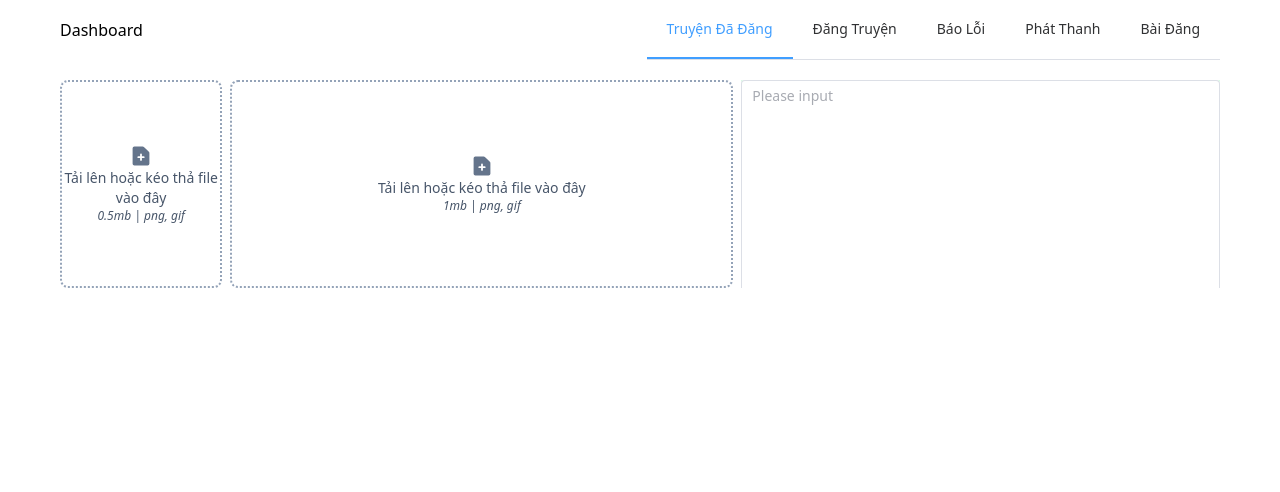
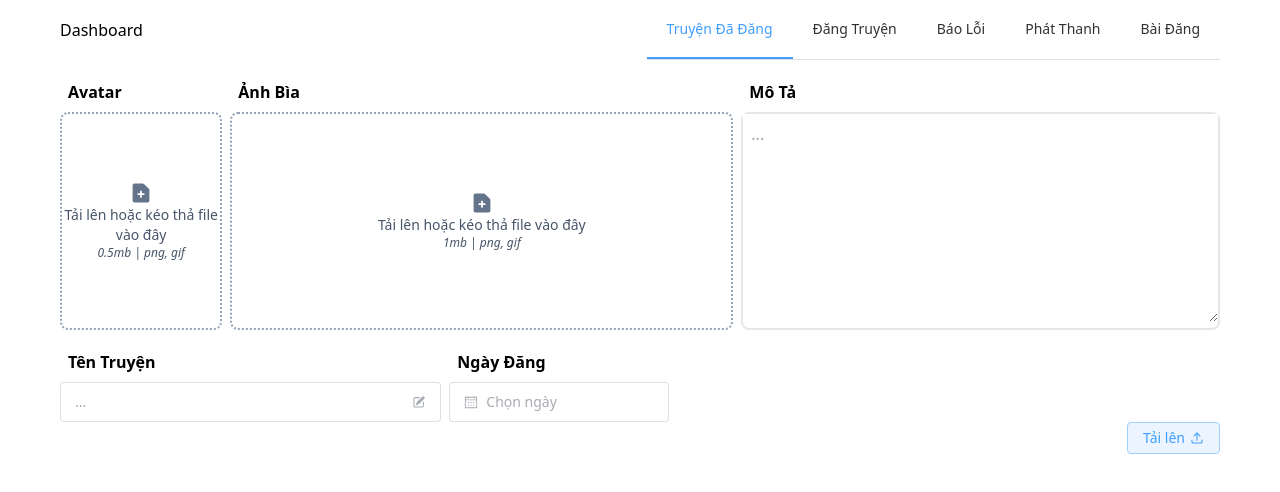
Before and after one commit to rikkapro0128/admin-ui-manga, a Vue app: page /upload-manga in a window 1280 px wide. Shown: the top 492 px of the page. Built offline with nearby package versions, Linux system fonts and the light colour scheme.

Commit message:
add vuex, table mangas

```diff
--- a/package.json
+++ b/package.json
@@ -18,6 +18,7 @@
     "url": "^0.11.0",
     "vue": "^3.2.45",
     "vue-router": "4.1.6",
+    "vuex": "^4.0.2",
     "yarn": "^1.22.19"
   },
   "devDependencies": {
--- a/src/components/FileUpload.vue
+++ b/src/components/FileUpload.vue
@@ -22,13 +22,17 @@
 </template>
 
 <script setup lang="ts">
-import { Events, ref } from 'vue';
+import { ref } from 'vue';
 import { DocumentPlusIcon, XCircleIcon } from '@heroicons/vue/20/solid';
 
 const highlight = ref<boolean>(false);
 const file = ref<HTMLInputElement | null>(null)
 const pickFile = ref<File>();
 const linkFile = ref<string>('')
+
+const emit = defineEmits<{
+  (e: 'change', file: File | null): void
+}>();
 
 const props = defineProps({
   size: {
@@ -49,13 +53,15 @@ const onFileChange = (event: Event) => {
   if (listFile?.length) {
     pickFile.value = listFile[0];
     linkFile.value = URL.createObjectURL(listFile[0]);
+    emit('change', listFile[0]);
   }
-
-  // linkFile = URL.createObjectURL();
 }
 
 const clearImage = () => {
-  if (linkFile.value) { URL.revokeObjectURL(linkFile.value); pickFile.value = undefined; file.value = null; linkFile.value = ""; }
+  if (linkFile.value) {
+    URL.revokeObjectURL(linkFile.value); pickFile.value = undefined; file.value = null; linkFile.value = "";
+    emit('change', null);
+  }
 }
 
 const parserTypeFile = (types: Array<String>, prefix: string = '') => {
--- /dev/null
+++ b/src/env/index.ts
@@ -0,0 +1,5 @@
+export const config = {
+  development: {
+    baseUrl: 'http://localhost:3000',
+  },
+}
--- a/src/main.ts
+++ b/src/main.ts
@@ -2,8 +2,10 @@ import { createApp } from 'vue'
 import App from './App.vue'
 
 import router from './routes/index';
+import store from '@/store/vuex';
 
 import './tailwind/index.css'
+import 'element-plus/dist/index.css'
 
 // dayjs.locale('zh-cn') // use locale
 
@@ -11,5 +13,6 @@ const APP_CONTEXT = createApp(App);
 
 // APP_CONTEXT.config.globalProperties.$dayjs = dayjs;
 
+APP_CONTEXT.use(store)
 APP_CONTEXT.use(router)
 APP_CONTEXT.mount('#app')
--- a/src/page/Mangas.vue
+++ b/src/page/Mangas.vue
@@ -1,16 +1,119 @@
 <template>
   <div>
-    <span>Truyện đã đăng</span>
+    <div class="flex justify-between">
+      <span>Truyện đã đăng {{ mangaStore.count }}</span>
+      <el-button @click="store.commit('mangas/increment')">click</el-button>
+      <!-- <el-button-group class="ml-4"> -->
+      <el-dropdown size="large" split-button type="primary">
+        {{ pickViewRow }} hàng
+        <el-icon class="ml-1">
+          <EyeIcon />
+        </el-icon>
+        <template #dropdown>
+          <el-dropdown-menu>
+            <el-dropdown-item @click="pickViewRow !== item ? pickViewRow = item : pickViewRow" v-for="item in viewRow"
+              :key="item">{{ item }} hàng</el-dropdown-item>
+          </el-dropdown-menu>
+        </template>
+      </el-dropdown>
+      <!-- </el-button-group> -->
+    </div>
+    <el-table stripe border :data="mangas" class="mt-4" v-loading="loading" element-loading-text="Đang tải..."
+      style="width: 100%;" table-layout="fixed">
+      <el-table-column type="selection" width="38" />
+      <el-table-column fixed prop="name" label="Tên" width="160"></el-table-column>
+      <el-table-column prop="desc" label="Mô tả"></el-table-column>
+      <el-table-column prop="createAt" label="Ngày tạo"></el-table-column>
+      <el-table-column prop="updateAt" label="Ngày cập nhật"></el-table-column>
+      <el-table-column fixed="right" label="Hành động" width="160">
+        <template #default>
+          <el-button link type="primary" size="small" @click="handleViewDetail">Chi tiết</el-button>
+          <el-button link type="primary" size="small">Chỉnh sửa</el-button>
+        </template>
+      </el-table-column>
+      <template #empty>
+        <div>
+          Không có manga nào
+        </div>
+      </template>
+    </el-table>
   </div>
 </template>
 
 <script setup lang="tsx">
 
-// import { reactive, ref, unref } from 'vue';
+import { reactive, ref, computed } from 'vue';
+import { config } from '@/env/index';
+import { EyeIcon } from '@heroicons/vue/24/solid'
+import { useStore, mapState } from 'vuex';
 // import { ElCheckbox } from 'element-plus'
 
 // import type { FunctionalComponent } from 'vue'
 // import type { CheckboxValueType, Column } from 'element-plus'
+
+const parserKey = {
+  id: 'id',
+  name: 'name',
+  desc: 'desc',
+  createdAt: 'createAt',
+  updatedAt: 'updateAt',
+}
+
+enum SortType {
+  ascending = 'asc',
+  descending = 'desc',
+}
+
+interface QueryOptions {
+  limit: number,
+  skip: number,
+  sort?: SortType,
+}
+
+interface RawMangaResponse {
+  id: string,
+  name: string,
+  createdAt: string,
+  updatedAt: string,
+}
+
+interface MangaTable {
+  id?: string | undefined,
+  name: string,
+  createAt?: string | undefined,
+  updateAt?: string | undefined,
+  [key: string]: string | undefined,
+}
+
+const store = useStore();
+const mangaStore = computed(() => store.state.mangas);
+const mangas = ref();
+const loading = ref<boolean>(true);
+const viewRow = ref([5, 10]);
+const pickViewRow = ref(viewRow.value[0]);
+const queryOptions = reactive({
+  limit: 10,
+  skip: 1,
+});
+
+const getMangas = async () => {
+  const res = await fetch(`${config.development.baseUrl}/v1/get/mangas?skip=${queryOptions.skip}&limit=${queryOptions.limit}`);
+  const data = await res.json();
+  mangas.value = parserMangaToTable(data)
+
+  loading.value = false;
+}
+
+const parserMangaToTable = (data: Array<RawMangaResponse>): Array<any> => {
+  return data.map(item => Object.keys(parserKey).reduce((vals, key) => key in item ? { ...vals, [parserKey[key as keyof typeof parserKey]]: item[key as keyof typeof item] } : { ...vals, [parserKey[key as keyof typeof parserKey]]: 'dữ liệu trống' }, {}))
+}
+
+const handleViewDetail = () => {
+  console.log('View details');
+}
+
+// run data fetching
+getMangas();
 
 </script>
 
--- a/src/page/UploadManga.vue
+++ b/src/page/UploadManga.vue
@@ -1,23 +1,147 @@
 <template>
-  <div class="grid grid-cols-12 gap-2 h-52">
-    <!-- THIS SECTION IMAGE -->
-    <div class="col-span-7 grid grid-cols-12 gap-2">
-      <FileUpload class="col-span-3" />
-      <FileUpload class="col-span-9" :size="1" />
+  <div>
+    <div class="grid grid-cols-12 gap-2">
+      <!-- THIS SECTION IMAGE -->
+      <div class="col-span-7 grid grid-cols-12 gap-2">
+        <div class="col-span-3 flex flex-col">
+          <span class="mb-2 ml-2 capitalize font-semibold">avatar</span>
+          <FileUpload class="flex-1 h-52" @change="avatarChange" />
+        </div>
+        <div class="col-span-9 flex flex-col">
+          <span class="mb-2 ml-2 capitalize font-semibold">ảnh bìa</span>
+          <FileUpload class="flex-1 h-52" :size="1" @change="coverChange" />
+        </div>
+      </div>
+      <div class="col-span-5 overflow-hidden">
+        <span class="ml-2 capitalize font-semibold block">mô tả</span>
+        <div class="border-2 mt-2 rounded-lg">
+          <textarea class="max-h-52 h-52 overflow-y-scroll border-none w-full p-2 outline-none"
+            v-model="form.decription" placeholder="..." resize="none" name="decription"></textarea>
+        </div>
+      </div>
     </div>
-    <div class="col-span-5 bg-green-100 max-h-full overflow-y-scroll">
-      <el-input class="max-h-full" v-model="decription" placeholder="Please input" type="textarea"
-        :autosize="{ minRows: 10 }" resize="none" />
+    <div class="grid grid-cols-12 mt-5 gap-2">
+      <div class="col-span-4 flex flex-col">
+        <span class="ml-2 mb-2 capitalize font-semibold">Tên truyện</span>
+        <el-input v-model="form.name" placeholder="..." size="large" :suffix-icon="PencilSquareIcon" />
+      </div>
+      <div class="col-span-4 flex flex-col">
+        <span class="ml-2 mb-2 capitalize font-semibold">Ngày đăng</span>
+        <el-date-picker v-model="form.datePicker" type="date" placeholder="Chọn ngày" :disabled-date="disabledDate"
+          :shortcuts="shortcuts" size="large" />
+      </div>
+    </div>
+    <div class="flex justify-end">
+      <el-button @click="submitInfo" type="primary" plain>Tải lên
+        <el-icon class="el-icon--right">
+          <ArrowUpTrayIcon />
+        </el-icon>
+      </el-button>
     </div>
   </div>
 </template>
 
 <script setup lang="ts">
 import { reactive, ref } from 'vue';
+import { ElNotification } from 'element-plus'
 import FileUpload from '@/components/FileUpload.vue'
-// import { MagnifyingGlassIcon, ArrowDownTrayIcon, TrashIcon, PlusCircleIcon } from '@heroicons/vue/20/solid';
+import { config } from '@/env/index';
+import { MagnifyingGlassIcon, ArrowDownTrayIcon, TrashIcon, PlusCircleIcon, PencilSquareIcon, ArrowUpTrayIcon } from '@heroicons/vue/20/solid';
 
-const decription = ref<string>('');
+interface FormType {
+  name: string;
+  decription: string;
+  datePicker: any;
+  avatar: File | null,
+  cover: File | null,
+}
+
+interface JsonType {
+  message: string,
+}
+interface ErrorType {
+  [key: string]: string,
+}
+
+const listError: ErrorType = {
+  'manga is duplicated.': 'Manga này đã có sẵn',
+  'missing fields require.': 'Thông tin bị thiếu',
+  'something went wrong.': 'Đã có lỗi gì đó xảy ra'
+}
+
+const form = reactive<FormType>({
+  name: '',
+  decription: '',
+  datePicker: undefined,
+  avatar: null,
+  cover: null
+})
+
+const shortcuts = [
+  {
+    text: 'Hôm nay',
+    value: new Date(),
+  },
+  {
+    text: 'Ngày mai',
+    value: () => {
+      const date = new Date()
+      date.setTime(date.getTime() + 3600 * 1000 * 24)
+      return date
+    },
+  },
+  {
+    text: '1 tuần',
+    value: () => {
+      const date = new Date()
+      date.setTime(date.getTime() + 3600 * 1000 * 24 * 7)
+      return date
+    },
+  },
+]
+const disabledDate = (time: Date) => {
+  return time.getTime() <= Date.now()
+}
+
+const avatarChange = (file: File | null) => {
+  form.avatar = file;
+}
+const coverChange = (file: File | null) => {
+  form.cover = file;
+}
+
+const submitInfo = async () => {
+  try {
+    const newForm = new FormData();
+    if (form.name) { newForm.append('name', form.name); } else {
+      return;
+    }
+    newForm.append('desc', form.decription);
+    if (form.avatar) newForm.append('avatar', form.avatar);
+    if (form.cover) newForm.append('cover', form.cover);
+    const res = await fetch(`${config.development.baseUrl}/v1/new/manga`, {
+      method: 'POST',
+      body: newForm,
+    });
+    const json: JsonType = await res.json();
+    if (json.message === 'created manga.') {
+      ElNotification({
+        title: 'Thành công',
+        message: 'Manga đã được tạo thành công',
+        type: 'success',
+      })
+    } else if (json.message in listError) {
+      ElNotification({
+        title: 'Lỗi rồi',
+        message: listError[json.message],
+        type: 'error',
+      })
+    }
+  } catch (error) {
+    console.log(error);
+  }
+}
+
 </script>
 
 <style scoped>
--- /dev/null
+++ b/src/store/mangas.ts
@@ -0,0 +1,15 @@
+export interface State {
+  count: number
+}
+
+export default {
+  namespaced: true,
+  state: () => ({
+    count: 1,
+  }),
+  mutations: {
+    increment (state: State, payload: any) {
+      state.count = state.count + 1;
+    }
+  }
+}
--- /dev/null
+++ b/src/store/vuex.ts
@@ -0,0 +1,11 @@
+import { createStore } from 'vuex'
+import mangas from '@/store/mangas';
+
+// Create a new store instance.
+const store = createStore({
+  modules: {
+    mangas: mangas,
+  },
+})
+
+export default store;
```
Also changed, not shown: components.d.ts (+10 -0 lines), 1 other file (tests, documents, lock files or other folders).
